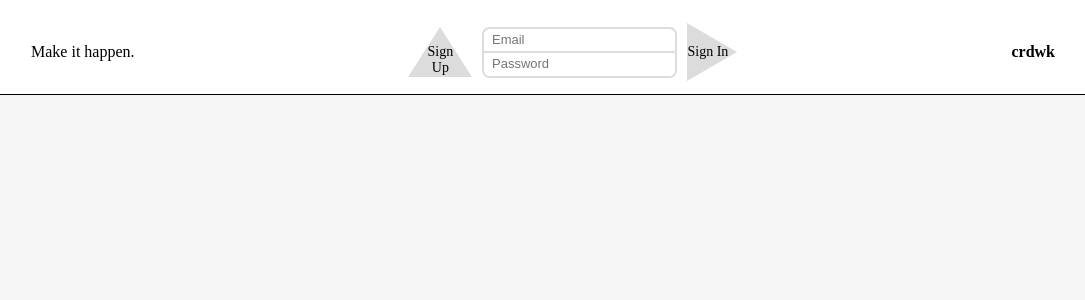
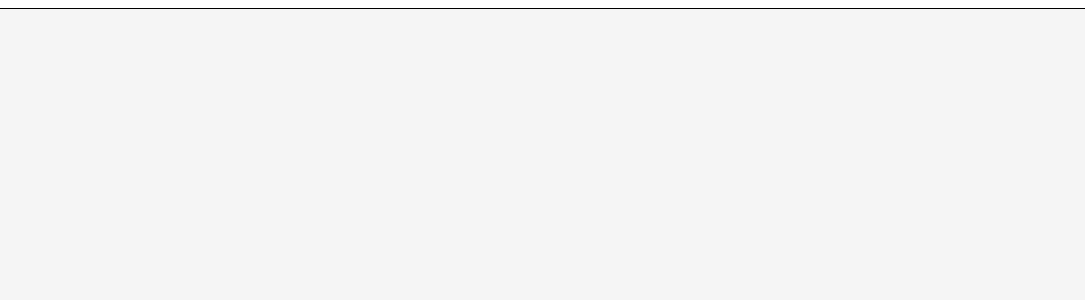
Before and after one commit to English3000/crdwk, a React app: page /users in a window 1280 px wide. Shown: the top 300 px of the page, without its empty margins (105-1190 px from the left). Built offline with nearby package versions, Linux system fonts and the light colour scheme; the HTML template or start-up script is replaced by a standard one.

Commit message:
decoupled Nav from Header into Pages

```diff
--- a/app/javascript/components/Profile.js
+++ b/app/javascript/components/Profile.js
@@ -5,7 +5,8 @@ import { styles, P } from './util';
 const Profile = ({ user }) => <div key='Profile' style={styles.page}>
                                 <div style={{textAlign: 'center'}}>
                                   <P><em>{user.email}</em></P>
-                                  <P>profile page loading...</P>
+                                  <P>profile page</P>
+                                  <P><b>loading...</b></P>
                                 </div>
                               </div>;
 
--- a/frontend/Pages.js
+++ b/frontend/Pages.js
@@ -1,28 +1,39 @@
 import React from 'react';
+import { connect } from 'react-redux';
 import { Switch, Route } from 'react-router-dom';
+import { AuthRoute, ProtectedRoute } from './utils/routing';
 import { ErrorBoundary, Page } from './utils/elements';
-import { AuthRoute, ProtectedRoute } from './utils/routing';
 import Header from './pages/headers/Header';
+import Nav from './pages/headers/Nav';
 import Home from './pages/Home';
 import Profile from './pages/Profile';
 
+const mapStateToProps = ({ session }) => ({ currentUser: session.currentUser });
+
 const pageStyle = { display: 'flex', justifyContent: 'center', alignItems: 'center',
-                    backgroundColor: 'whitesmoke', height: window.innerHeight };
+                    fontSize: 50, backgroundColor: 'whitesmoke', height: window.innerHeight };
 
-export default () => [
-  <ErrorBoundary>
-    <Switch key='Header'>
+const Pages = ({ currentUser }) => [
+  currentUser ? null :
+  <ErrorBoundary key='Header'>
+    <Switch>
       <Route path='/users' component={Header}/>
-      <Route exact path='/' component={Header}/>
+      <AuthRoute exact path='/' component={Header}/>
     </Switch>
   </ErrorBoundary>,
 
-  <ErrorBoundary>
-    <Page key='Page' style={pageStyle}>
+  <ErrorBoundary key='Nav'>
+    <Nav currentUser={currentUser}/>
+  </ErrorBoundary>,
+
+  <ErrorBoundary key='Page'>
+    <Page style={pageStyle}>
       <Switch>
-        <AuthRoute exact path='/' component={Home}/>
+        <Route exact path='/' component={Home}/>
         <Route exact path='/users/:id' component={Profile}/>
       </Switch>
     </Page>
   </ErrorBoundary>
 ];
+
+export default connect(mapStateToProps, null)(Pages);
--- a/frontend/pages/Home.js
+++ b/frontend/pages/Home.js
@@ -1,4 +1,4 @@
 import React from 'react';
 import { View, Text } from '../utils/elements';
 
-export default () => <View><Text style={{fontSize: 50}}>home page</Text></View>;
+export default () => <View><Text>home page</Text></View>;
--- a/frontend/pages/Profile.js
+++ b/frontend/pages/Profile.js
@@ -17,7 +17,7 @@ class Profile extends React.Component {
   componentWillMount() { this.props.VisitProfile(this.props.pageId); }
 
   render() {
-    return <View style={{fontSize: 50, display: 'block', textAlign: 'center'}}>
+    return <View style={{flexDirection: 'column', alignItems: 'center'}}>
              <Text style={{fontStyle: 'italic'}}>
                {this.props.user ? this.props.user.email : ''}
              </Text>
--- a/frontend/pages/headers/AuthForm.js
+++ b/frontend/pages/headers/AuthForm.js
@@ -25,8 +25,8 @@ const custom = {
   signIn: {borderWidth: '29px 0 29px 50px', borderColor: 'transparent transparent transparent gainsboro'},
 
   buttonText: {position: 'absolute', fontSize: 14, cursor: 'pointer'},
-  signUpText: {marginTop: 17.25, marginLeft: 19, textAlign: 'center'},
-  signInText: {marginTop: 20.5, marginLeft: 0},
+  signUpText: {marginTop: 16, marginLeft: 19, textAlign: 'center'},
+  signInText: {marginTop: 20.25, marginLeft: 0.5},
 
   errors: { flexDirection: 'column', position: 'absolute', backgroundColor: 'white',
             border: '1px solid black', borderTop: '1px solid white',
--- a/frontend/pages/headers/Header.js
+++ b/frontend/pages/headers/Header.js
@@ -1,10 +1,6 @@
 import React from 'react';
-import { connect } from 'react-redux';
 import { View, Text } from '../../utils/elements';
-import Nav from './Nav';
 import AuthForm from './AuthForm';
-
-const mapStateToProps = ({ session }) => ({ currentUser: session.currentUser });
 
 const headerStyle = {
   position: 'fixed', margin: '0 auto', padding: '15px 10% 12.5px',
@@ -13,20 +9,16 @@ const headerStyle = {
   borderBottom: '1px solid black'
 };
 
-const Header = ({ currentUser }) => currentUser ?
-<Nav key='Nav' currentUser={currentUser}/> : [
+const Header = () => [
   <View key='Auth' style={headerStyle}>
     <Text>Make it happen.</Text>
+
     <View style={{display: 'block'}}>
       <AuthForm />
     </View>
+
     <Text style={{fontWeight: 600}}>crdwk</Text>
   </View>,
-  //when signed out, do AuthForm + Nav:
-  // AuthForm disappears when signed in,
-  // no SignOut icon in Nav when signed out,
-  // no Home icon on Home page.
+
   <View key='placeholder' style={{height: 86.5}}></View>,
 ];
-
-export default connect(mapStateToProps, null)(Header);
--- a/frontend/pages/headers/Nav.js
+++ b/frontend/pages/headers/Nav.js
@@ -1,19 +1,17 @@
 import React from 'react';
 import { connect } from 'react-redux';
+import { View } from '../../utils/elements';
 import { signOut } from '../../actions/auth';
-import { View } from '../../utils/elements';
 
 const mapDispatchToProps = dispatch => ({
   SignOut: () => dispatch(signOut())
 });
-
-class Nav extends React.Component {
-  render() {
-    return <View style={{justifyContent: 'flex-end', borderBottom: '1px solid black'}}>
-             <i className='fa fa-sign-out fa-lg' style={{cursor: 'pointer'}}
-                onClick={this.props.SignOut}></i>
-           </View>;
-  }
-}
+// no Home icon on Home page.
+const Nav = ({ currentUser, SignOut }) => (
+  <View style={{justifyContent: 'flex-end', borderBottom: '1px solid black'}}>
+    {currentUser ? <i className='fa fa-sign-out fa-lg' onClick={SignOut}
+                      style={{cursor: 'pointer'}}></i> : null}
+  </View>
+);
 
 export default connect(null, mapDispatchToProps)(Nav);
```
